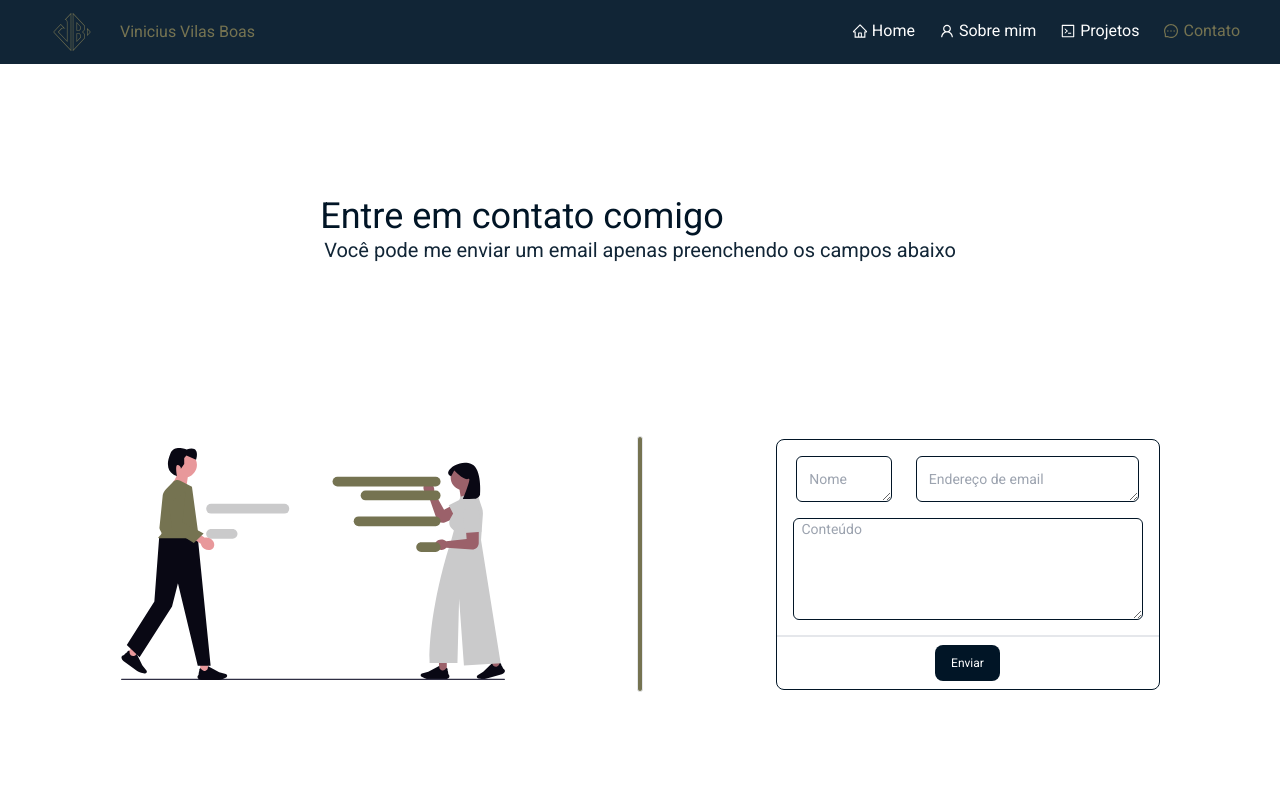
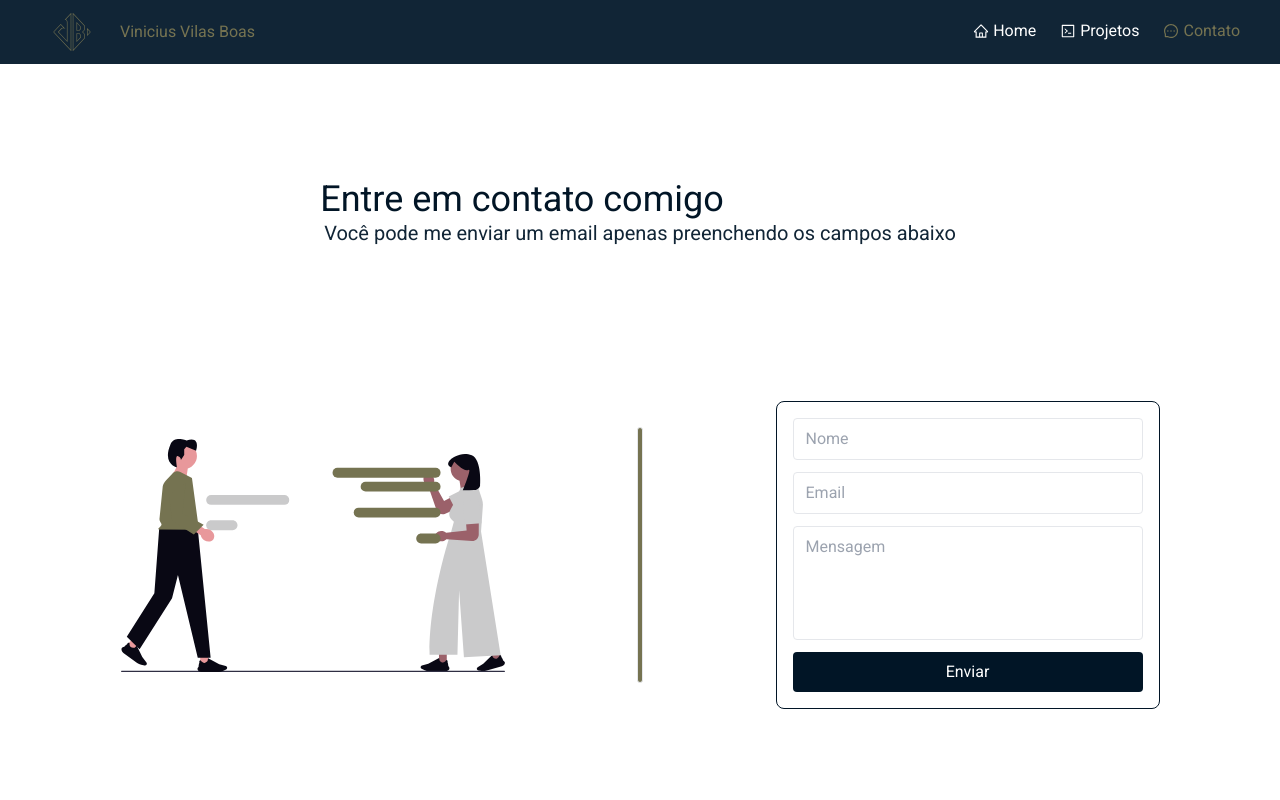
Before and after one commit to ViniciusVilasB/Portifolio, a React (Vite) app: page /contact in a window 1280 px wide. Shown: the top 800 px of the page. Built offline with nearby package versions, Linux system fonts and the light colour scheme.

Commit message:
Foto e footer atualizados, contato e projetos iniciados

```diff
--- a/src/components/Footer.jsx
+++ b/src/components/Footer.jsx
@@ -5,12 +5,19 @@ export default function Footer(){
         <footer className="flex w-full bg-minha-cor-1 text-white items-center justify-center flex-col p-3 gap-2 mt-2">
             <h1>Desenvolvido por Vinicius Vilas Boas</h1>
             <div className="flex gap-4">
-                <a
+                {/* <a
                     href="https://www.instagram.com/vinicius_vilasb/"
                     type="button"
                     target="blank"
                     className="rounded-full p-2 transition duration-150 ease-in-out hover:bg-minha-cor-2">
                     <BsInstagram size={24}/>
+                </a> */}
+                <a
+                    href="https://www.linkedin.com/in/vinicius-vilas/"
+                    type="button"
+                    target="blank"
+                    className="rounded-full p-2 transition duration-150 ease-in-out hover:bg-minha-cor-2">
+                    <BsLinkedin size={24}/>
                 </a>
                 <a
                     href="https://github.com/ViniciusVilasB"
@@ -19,13 +26,6 @@ export default function Footer(){
                     className="rounded-full p-2 transition duration-150 ease-in-out hover:bg-minha-cor-2">
                     <BsGithub size={24}/>
                 </a>
-                <a
-                    href="https://www.linkedin.com/in/vinicius-vilas/"
-                    type="button"
-                    target="blank"
-                    className="rounded-full p-2 transition duration-150 ease-in-out hover:bg-minha-cor-2">
-                    <BsLinkedin size={24}/>
-                </a>
             </div>
         </footer>
     )
--- a/src/components/Header.jsx
+++ b/src/components/Header.jsx
@@ -2,7 +2,6 @@ import { NavLink } from "react-router-dom";
 import { useState, useEffect } from "react";
 import {
     AiOutlineHome,
-    AiOutlineUser,
     AiOutlineCode,
     AiOutlineMessage,
     AiOutlineMenu,
@@ -37,7 +36,6 @@ export default function Header(){
 
     const navItems = [
         { to: '/', label: 'Home', icon: <AiOutlineHome /> },
-        { to: '/about', label: 'Sobre mim', icon: <AiOutlineUser /> },
         { to: '/projects', label: 'Projetos', icon: <AiOutlineCode /> },
         { to: '/contact', label: 'Contato', icon: <AiOutlineMessage /> },
       ];
--- a/src/main.jsx
+++ b/src/main.jsx
@@ -5,7 +5,6 @@ import { createBrowserRouter, RouterProvider } from 'react-router-dom'
 import './index.css'
 import Home from './pages/Home.jsx'
 import PageNotFound from './pages/PageNotFound.jsx'
-import About from './pages/About.jsx'
 import Projects from './pages/Projects.jsx'
 import DetailedProject from './pages/DetailedProject.jsx'
 import Contact from './pages/Contact.jsx'
@@ -16,7 +15,6 @@ const router= createBrowserRouter([
     element: <App />,
     children: [
       {index: true, element: <Home />},
-      {path: '/about', element: <About/>},
       {path: '/projects', element: <Projects/>},
       {path: '/projects/:id', element: <DetailedProject />},
       {path: '/contact', element: <Contact/>},
--- a/src/pages/About.jsx
+++ /dev/null
@@ -1,49 +0,0 @@
-import imgVideoGames from '../assets/videoGames.svg';
-import imgMap from '../assets/map.svg';
-
-export default function About(){
-    return(
-
-        <div className="min-h-screen flex items-center flex-col justify-evenly">
-
-            <div className="flex flex-col justify-evenly items-center h-96">
-                <h1 className='text-4xl'>Quem sou eu?</h1>
-
-                <p className="text-xl text-minha-cor-1-light md:mx-52">Sou apaixonado por tecnologia e adoro explorar novas ideias e desafios. Aqui você vai conhecer um pouco mais sobre mim: de onde venho, minhas paixões e o que me inspira no dia a dia. Quando não estou estudando ou trabalhando, você pode me encontrar escutando musicas, jogando videogame, futebol ou volei.</p>
-            </div>
-
-            <div className="flex flex-col justify-around bg-minha-cor-1 items-center h- w-full p-4
-            md:flex-row-reverse">
-                <div className='md:w-1/2'>
-                    <h1 className='flex flex-col items-center text-3xl text-white mb-5'>Passatempos</h1>
-                    <p className='text-xl text-white'>Sou um grande fã de videogames, tenho um Nintendo Switch, onde me aventuro em diferentes mundos. Também gosto de desafios mentais, como jogar xadrez. Nos momentos de lazer, gosto de jogar futebol ou vôlei com os amigos. Essas atividades me mantêm ativo e são uma ótima maneira de relaxar e me divertir.</p>
-                </div>
-
-                <img
-                    src={imgVideoGames}
-                    alt="Imagem de um video game"
-                    className="hidden md:block md:w-72"
-                />
-
-            </div>
-
-            <div className='flex flex-col justify-around items-center h-96 w-full p-4
-            md:flex-row'>
-
-                <div className='flex flex-col justify-around items-center md:w-1/2'>
-                    <h1 className='text-3xl m-6'>De onde venho</h1>
-                    <p className="text-xl">Nasci em Itajubá, um lugar que sempre terá um espaço especial no meu coração. Depois, me mudei para Santa Rita do Sapucaí, que me proporcionou novas experiências e muitas histórias para contar. Ambas as cidades têm um papel importante na minha trajetória e me moldaram como pessoa.</p>
-                </div>
-
-                <img
-                    src={imgMap}
-                    alt="Imagem de um mapa"
-                    className="hidden md:block md:w-80"
-                />
-
-            </div>
-
-        </div>
-
-    )
-}
--- a/src/pages/Contact.jsx
+++ b/src/pages/Contact.jsx
@@ -1,6 +1,5 @@
 import React, { useState } from 'react';
 import imgChatting from '../assets/chatting.svg';
-// import emailjs from 'emailjs-com';
 
 export default function Contact() {
 
@@ -14,17 +13,6 @@ export default function Contact() {
         const { name, value } = e.target;
         setFormData({ ...formData, [name]: value });
     };
-
-    // const sendEmail = (e) => {
-    //     e.preventDefault();
-    //     emailjs.send('YOUR_SERVICE_ID', 'YOUR_TEMPLATE_ID', formData, 'YOUR_USER_ID') // ATERAR PARA sistema DE EMAIL FUNCIONAR
-    //         .then((response) => {
-    //             alert('Email enviado com sucesso!');
-    //         }, (err) => {
-    //             // alert('Falha ao enviar o email. Tente novamente.');
-    //             alert('Essa função está em manutenção, utilize outrtos meios de comunicação.');
-    //         });
-    // };
 
     return (
         <div className="min-h-screen flex items-center flex-col justify-evenly">
@@ -44,48 +32,56 @@ export default function Contact() {
                     <div className="w-1 h-1/2 bg-minha-cor-2"></div>
                 </div>
 
+                <div className="w-96 border border-minha-cor-1 rounded-lg">
                     <form
-                // onSubmit={sendEmail}
-                className="w-96 border border-minha-cor-1 rounded-lg">
-                    <div className="flex justify-center my-4 gap-6 w-full">
-                        <textarea
+                    className="flex flex-col p-4 gap-3"
+                    onSubmit={(e) => {
+                        e.preventDefault();
+                        console.log('Dados enviados:', formData);
+                        alert('Email enviado.');
+
+                        setFormData({ name: '', email: '', message: '' });
+                    }}
+                    >
+                    <input
+                        type="text"
                         name="name"
-                            rows="1"
-                            className="p-3 w-3/12 text-sm text-gray-900 border border-minha-cor-1 rounded-md"
                         placeholder="Nome"
+                        value={formData.name}
+                        onChange={handleChange}
+                        className="border rounded px-3 py-2"
                         required
+                    />
+
+                    <input
+                        type="email"
+                        name="email"
+                        placeholder="Email"
+                        value={formData.email}
                         onChange={handleChange}
-                        ></textarea>
+                        className="border rounded px-3 py-2"
+                        required
+                    />
 
                     <textarea
-                            name="email"
-                            rows="1"
-                            className="p-3 w-7/12 text-sm text-gray-900 border border-minha-cor-1 rounded-md"
-                            placeholder="Endereço de email"
+                        name="message"
+                        placeholder="Mensagem"
+                        value={formData.message}
+                        onChange={handleChange}
+                        className="border rounded px-3 py-2 resize-none"
+                        rows={4}
                         required
-                            onChange={handleChange}
-                        ></textarea>
-                    </div>
+                    />
 
-                    <div className="px-4 my-2 rounded-t-lg">
-                        <textarea
-                            name="message"
-                            rows="5"
-                            className="w-full px-2 text-sm border border-minha-cor-1 focus:ring-0 rounded-md"
-                            placeholder="Conteúdo"
-                            required
-                            onChange={handleChange}
-                        ></textarea>
-                    </div>
-
-                    <div className="flex items-center justify-center px-3 py-2 border-t-2">
                     <button
                         type="submit"
-                            className="inline-flex items-center py-2.5 px-4 text-xs font-medium text-center text-white bg-minha-cor-1 rounded-lg hover:bg-minha-cor-1-light">
+                        className="bg-minha-cor-1 text-white rounded py-2 hover:bg-minha-cor-1-light transition"
+                    >
                         Enviar
                     </button>
+                    </form>
+
                 </div>
-                </form>
             </div>
         </div>
     );
--- a/src/pages/Home.jsx
+++ b/src/pages/Home.jsx
@@ -1,5 +1,5 @@
 import { Link } from "react-router-dom";
-import imgPicProfile from '../assets/picProfile.svg';
+import imgPicProfile from '../assets/picProfile.png';
 import imgWebsite from '../assets/website.svg';
 
 export default function Home(){
@@ -13,12 +13,12 @@ export default function Home(){
 
             <div className="flex flex-col justify-around bg-minha-cor-1 items-center h-96 w-full p-4
             md:flex-row">
-                <p className='md:w-1/2 text-xl text-white'>Olá! Sou Vincius, um estudante apaixonado por Tecnologia. Atualmente moro em São Paulo e estou sempre buscando qualidade e facilidade na minha vida. Neste portfólio, você encontrará uma seleção dos meus projetos, que refletem meu estilo e abordagem. Estou animado para compartilhar minha jornada com você e espero que se inspire ao explorar meu trabalho!</p>
+                <p className='md:w-1/2 text-xl text-white'>Sou estudante de Engenharia de Software na FIAP e formado como Técnico em Desenvolvimento de Sistemas na ETE FMC. Tenho um forte interesse em análise de dados, segurança da informação e redes. Meu objetivo é contribuir para equipes onde possa aplicar minha experiência e atingir meus objetivos.</p>
 
                 <img
                     src={imgPicProfile}
                     alt="Imagem de uma foto de perfil"
-                    className="hidden md:block md:w-80"
+                    className="hidden md:block md:w-80 rounded-full"
                 />
 
             </div>
--- /dev/null
+++ b/src/pages/NewProjects.jsx
@@ -0,0 +1,88 @@
+import { useState, useEffect } from 'react';
+import ProjectCard from '../components/ProjectCard';
+
+export default function NewProjects() {
+
+  const [search, setSearch] = useState('');
+  const [repos, setRepos] = useState([]);
+  const [loading, setLoading] = useState(false);
+
+  const username = 'ViniciusVilasB';
+  const repoNames = [
+    'GS-Web',
+    'CinePortal',
+    'Pokedex',
+  ];
+
+  useEffect(() => {
+    setLoading(true);
+
+    Promise.all(
+      repoNames.map(name =>
+        fetch(`https://api.github.com/repos/${username}/${name}`)
+          .then(res => {
+            if (!res.ok) throw new Error('Repo não encontrado');
+            return res.json();
+          })
+          .catch(() => null)
+      )
+    ).then(results => {
+      setRepos(results.filter(r => r !== null));
+      setLoading(false);
+    });
+  }, []);
+
+  const projetosFiltrados = repos.filter(repo =>
+    repo.name.toLowerCase().includes(search.toLowerCase())
+  );
+
+  return (
+    <main className='min-h-screen flex items-center flex-col justify-evenly m-10'>
+
+      <h1 className='text-4xl'>Veja meus projetos</h1>
+
+      <form className='col-span-4 w-2/4 flex flex-col justify-center gap-2 mb-5'>
+        <input
+          type='text'
+          value={search}
+          onChange={(e) => setSearch(e.target.value)}
+          placeholder='Pesquise um projeto'
+          className=' text-black p-2 mb-5 border border-gray-300 rounded-md' />
+      </form>
+
+      {loading && <p>Carregando projetos do GitHub...</p>}
+
+      <div className='grid grid-cols-1 sm:grid-cols-2 lg:grid-cols-3 xl:grid-cols-4
+        gap-10 md:gap-5 m-5 w-full justify-items-center items-center'>
+
+        {projetosFiltrados.length > 0 ? projetosFiltrados.map(repo => (
+          <ProjectCard
+            key={repo.id}
+            titulo={repo.name}
+            descricao={repo.description}
+            ano={new Date(repo.updated_at).getFullYear()}
+            imagem_destaque={"imgTesteRede1.jpg"}
+            link={repo.homepage || repo.html_url}
+          />
+        )) : (
+          !loading && <p className='text-xl'> Projeto não encontrado</p>
+        )}
+
+        {/* {projetosFiltrados.length > 0 ? projetosFiltrados.map((repo, index) => (
+          <ProjectCard
+            key={repo.id}
+            titulo={repo.name}
+            descricao={repo.description}
+            ano={new Date(repo.updated_at).getFullYear()}
+            imagem_destaque={`imgTesteRede${index + 1}.jpg`} // índice + 1 para começar em 1
+            link={repo.homepage || repo.html_url}
+          />
+        )) : (
+          !loading && <p className='text-xl'> Projeto não encontrado</p>
+        )} */}
+
+      </div>
+
+    </main>
+  );
+}
```
Also changed, not shown: 2 other files (tests, documents, lock files or other folders). Lines whose indentation alone changed are shown as unchanged.
